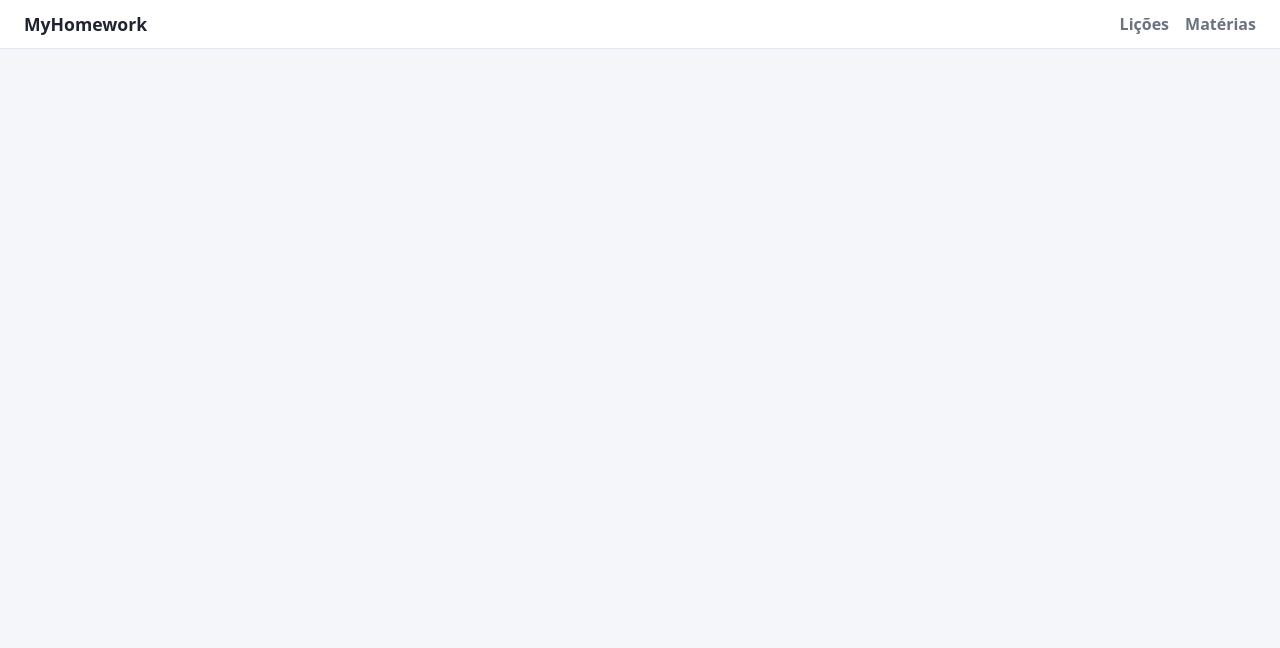
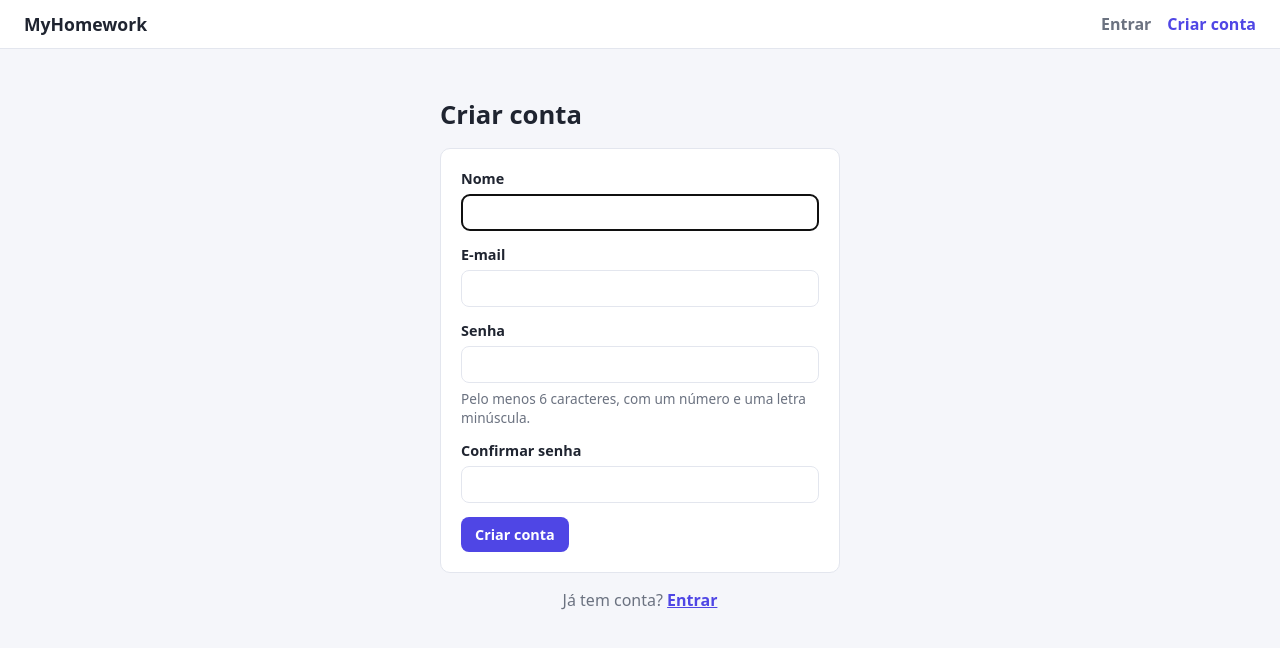
Before and after one commit to bfabbio90/Licao-em-Dia, a React (Vite) app in the folder frontend/: page /registrar in a window 1280 px wide. Shown: the top 648 px of the page. Built offline with nearby package versions, Linux system fonts and the light colour scheme; no server answers.

Commit message:
feat(frontend): add login and register pages and protect routes

```diff
--- a/frontend/src/App.tsx
+++ b/frontend/src/App.tsx
@@ -1,21 +1,37 @@
-import { BrowserRouter, Route, Routes } from 'react-router'
+import { BrowserRouter, Navigate, Route, Routes } from 'react-router'
 import Navbar from './components/Navbar'
+import RotaProtegida from './components/RotaProtegida'
+import AuthProvider from './contexts/AuthProvider'
 import LicaoFormPage from './pages/LicaoFormPage'
 import LicoesPage from './pages/LicoesPage'
+import LoginPage from './pages/LoginPage'
 import MateriasPage from './pages/MateriasPage'
+import RegistroPage from './pages/RegistroPage'
 
 export default function App() {
   return (
     <BrowserRouter>
+      <AuthProvider>
         <Navbar />
         <main className="conteudo">
           <Routes>
+            {/* Rotas públicas */}
+            <Route path="/login" element={<LoginPage />} />
+            <Route path="/registrar" element={<RegistroPage />} />
+
+            {/* Rotas que exigem login */}
+            <Route element={<RotaProtegida />}>
               <Route path="/" element={<LicoesPage />} />
               <Route path="/licoes/nova" element={<LicaoFormPage />} />
               <Route path="/licoes/:id/editar" element={<LicaoFormPage />} />
               <Route path="/materias" element={<MateriasPage />} />
+            </Route>
+
+            {/* Qualquer outro endereço volta para o início */}
+            <Route path="*" element={<Navigate to="/" replace />} />
           </Routes>
         </main>
+      </AuthProvider>
     </BrowserRouter>
   )
 }
--- a/frontend/src/components/Navbar.tsx
+++ b/frontend/src/components/Navbar.tsx
@@ -1,15 +1,40 @@
-import { NavLink } from 'react-router'
+import { NavLink, useNavigate } from 'react-router'
+import { useAuth } from '../contexts/auth'
 
 export default function Navbar() {
+  const { usuario, ehAdmin, sair } = useAuth()
+  const navigate = useNavigate()
+
+  function handleSair() {
+    sair()
+    navigate('/login')
+  }
+
   return (
     <header className="navbar">
       <span className="logo">MyHomework</span>
+
+      {usuario ? (
         <nav>
           <NavLink to="/" end>
             Lições
           </NavLink>
           <NavLink to="/materias">Matérias</NavLink>
+
+          <span className="usuario">
+            {usuario.nome}
+            {ehAdmin && <span className="selo-admin">Admin</span>}
+          </span>
+          <button className="botao-secundario" onClick={handleSair}>
+            Sair
+          </button>
         </nav>
+      ) : (
+        <nav>
+          <NavLink to="/login">Entrar</NavLink>
+          <NavLink to="/registrar">Criar conta</NavLink>
+        </nav>
+      )}
     </header>
   )
 }
--- /dev/null
+++ b/frontend/src/components/RotaProtegida.tsx
@@ -0,0 +1,15 @@
+import { Navigate, Outlet, useLocation } from 'react-router'
+import { useAuth } from '../contexts/auth'
+
+// Envolve as rotas que exigem login. Sem login, manda para /login
+// e guarda a página que a pessoa tentou abrir, para voltar depois.
+export default function RotaProtegida() {
+  const { usuario } = useAuth()
+  const location = useLocation()
+
+  if (!usuario) {
+    return <Navigate to="/login" replace state={{ de: location.pathname }} />
+  }
+
+  return <Outlet />
+}
--- a/frontend/src/index.css
+++ b/frontend/src/index.css
@@ -56,6 +56,54 @@ h1 {
 
 .navbar a.active {
   color: var(--primaria);
+}
+
+.navbar nav {
+  align-items: center;
+}
+
+.usuario {
+  display: flex;
+  align-items: center;
+  gap: 6px;
+  padding-left: 16px;
+  border-left: 1px solid var(--borda);
+  font-weight: 600;
+}
+
+.selo-admin {
+  padding: 1px 8px;
+  border-radius: 999px;
+  background: #e0e7ff;
+  color: var(--primaria);
+  font-size: 0.75rem;
+}
+
+/* ---------- Login e cadastro ---------- */
+
+.pagina-auth {
+  max-width: 400px;
+  margin: 24px auto 0;
+}
+
+.pagina-auth .formulario button[type='submit'] {
+  justify-self: start;
+}
+
+.rodape-auth {
+  text-align: center;
+  color: var(--texto-suave);
+}
+
+.rodape-auth a {
+  color: var(--primaria);
+  font-weight: 600;
+}
+
+.dica {
+  color: var(--texto-suave);
+  font-size: 0.85rem;
+  font-weight: 400;
 }
 
 /* ---------- Conteúdo ---------- */
@@ -263,6 +311,13 @@ select {
   border-radius: 8px;
 }
 
+.aviso {
+  background: #fef3c7;
+  color: var(--alerta);
+  padding: 10px 14px;
+  border-radius: 8px;
+}
+
 .vazio {
   color: var(--texto-suave);
   text-align: center;
--- /dev/null
+++ b/frontend/src/pages/LoginPage.tsx
@@ -0,0 +1,80 @@
+import { useState } from 'react'
+import type { FormEvent } from 'react'
+import { Link, Navigate, useLocation, useNavigate } from 'react-router'
+import { mensagemDeErro } from '../api/api'
+import { useAuth } from '../contexts/auth'
+
+export default function LoginPage() {
+  const { usuario, entrar, sessaoExpirou } = useAuth()
+  const navigate = useNavigate()
+  const location = useLocation()
+
+  // Página que a pessoa tentou abrir antes de cair no login
+  const destino = (location.state as { de?: string } | null)?.de ?? '/'
+
+  const [email, setEmail] = useState('')
+  const [senha, setSenha] = useState('')
+  const [erro, setErro] = useState('')
+  const [enviando, setEnviando] = useState(false)
+
+  // Já está logado: não precisa ver esta tela
+  if (usuario) {
+    return <Navigate to={destino} replace />
+  }
+
+  async function handleSubmit(evento: FormEvent<HTMLFormElement>) {
+    evento.preventDefault()
+    setErro('')
+    setEnviando(true)
+    try {
+      await entrar({ email, senha })
+      navigate(destino, { replace: true })
+    } catch (e) {
+      // Ex.: "E-mail ou senha inválidos."
+      setErro(mensagemDeErro(e))
+      setEnviando(false)
+    }
+  }
+
+  return (
+    <section className="pagina-auth">
+      <h1>Entrar</h1>
+
+      {sessaoExpirou && !erro && <p className="aviso">Sua sessão expirou. Entre de novo.</p>}
+      {erro && <p className="erro">{erro}</p>}
+
+      <form className="formulario" onSubmit={handleSubmit}>
+        <label>
+          E-mail
+          <input
+            type="email"
+            value={email}
+            onChange={(e) => setEmail(e.target.value)}
+            autoComplete="email"
+            required
+            autoFocus
+          />
+        </label>
+
+        <label>
+          Senha
+          <input
+            type="password"
+            value={senha}
+            onChange={(e) => setSenha(e.target.value)}
+            autoComplete="current-password"
+            required
+          />
+        </label>
+
+        <button type="submit" disabled={enviando}>
+          {enviando ? 'Entrando...' : 'Entrar'}
+        </button>
+      </form>
+
+      <p className="rodape-auth">
+        Ainda não tem conta? <Link to="/registrar">Criar conta</Link>
+      </p>
+    </section>
+  )
+}
--- /dev/null
+++ b/frontend/src/pages/RegistroPage.tsx
@@ -0,0 +1,109 @@
+import { useState } from 'react'
+import type { FormEvent } from 'react'
+import { Link, Navigate, useNavigate } from 'react-router'
+import { mensagemDeErro, registrar } from '../api/api'
+import { useAuth } from '../contexts/auth'
+
+export default function RegistroPage() {
+  const { usuario, entrar } = useAuth()
+  const navigate = useNavigate()
+
+  const [nome, setNome] = useState('')
+  const [email, setEmail] = useState('')
+  const [senha, setSenha] = useState('')
+  const [confirmarSenha, setConfirmarSenha] = useState('')
+  const [erro, setErro] = useState('')
+  const [enviando, setEnviando] = useState(false)
+
+  if (usuario) {
+    return <Navigate to="/" replace />
+  }
+
+  async function handleSubmit(evento: FormEvent<HTMLFormElement>) {
+    evento.preventDefault()
+    setErro('')
+
+    // A API também confere, mas assim o aviso aparece sem esperar a resposta
+    if (senha !== confirmarSenha) {
+      setErro('As senhas não conferem.')
+      return
+    }
+
+    setEnviando(true)
+    try {
+      await registrar({ nome, email, senha, confirmarSenha })
+      // Conta criada: já faz o login, para a pessoa não digitar tudo de novo
+      await entrar({ email, senha })
+      navigate('/', { replace: true })
+    } catch (e) {
+      // Ex.: "Este e-mail já está cadastrado." ou as regras de senha do Identity
+      setErro(mensagemDeErro(e))
+      setEnviando(false)
+    }
+  }
+
+  return (
+    <section className="pagina-auth">
+      <h1>Criar conta</h1>
+
+      {erro && <p className="erro">{erro}</p>}
+
+      <form className="formulario" onSubmit={handleSubmit}>
+        <label>
+          Nome
+          <input
+            value={nome}
+            onChange={(e) => setNome(e.target.value)}
+            maxLength={100}
+            autoComplete="name"
+            required
+            autoFocus
+          />
+        </label>
+
+        <label>
+          E-mail
+          <input
+            type="email"
+            value={email}
+            onChange={(e) => setEmail(e.target.value)}
+            autoComplete="email"
+            required
+          />
+        </label>
+
+        <label>
+          Senha
+          <input
+            type="password"
+            value={senha}
+            onChange={(e) => setSenha(e.target.value)}
+            minLength={6}
+            autoComplete="new-password"
+            required
+          />
+          <small className="dica">Pelo menos 6 caracteres, com um número e uma letra minúscula.</small>
+        </label>
+
+        <label>
+          Confirmar senha
+          <input
+            type="password"
+            value={confirmarSenha}
+            onChange={(e) => setConfirmarSenha(e.target.value)}
+            autoComplete="new-password"
+            required
+          />
+        </label>
+
+        <button type="submit" disabled={enviando}>
+          {enviando ? 'Criando conta...' : 'Criar conta'}
+        </button>
+      </form>
+
+      <p className="rodape-auth">
+        Já tem conta? <Link to="/login">Entrar</Link>
+      </p>
+    </section>
+  )
+}
```
Lines whose indentation alone changed are shown as unchanged.
